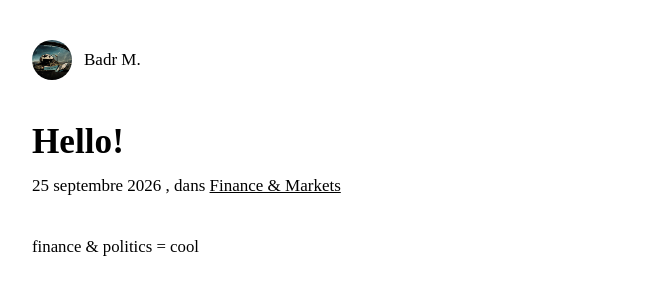
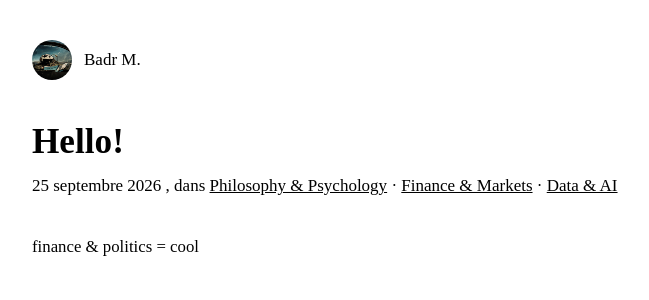
Before and after one commit to badrdata0/badrdata0.github.io, a Jekyll site: the page built from essays/hello.md, in a window 1280 px wide. Shown: the top 300 px of the page, without its empty margins (302-951 px from the left). Built offline with Jekyll 4.4.1, drawn with Linux system fonts in a browser that asks for light colours.

Commit message:
Update essai.html

```diff
--- a/_layouts/essai.html
+++ b/_layouts/essai.html
@@ -1,8 +1,7 @@
 <!doctype html><html lang="fr"><head>{% include head.html %}</head>
 <body><div class="essai">
-  {%- assign cat = site.data.categories | where: "id", page.category | first -%}
   <a class="haut" href="{{ '/' | relative_url }}"><img src="{{ site.photo | relative_url }}" alt=""><span>{{ site.nom }}</span></a>
   <h1>{{ page.title }}</h1>
-  <p class="meta">{% include date.html d=page.date %}{% if cat %}, dans <a href="{{ '/categories/' | append: cat.id | append: '.html' | relative_url }}">{{ cat.titre }}</a>{% endif %}</p>
+  <p class="meta">{% include date.html d=page.date %}{% for id in page.category %}{% assign cat = site.data.categories | where: "id", id | first %}{% if cat %}{% if forloop.first %}, dans {% else %} · {% endif %}<a href="{{ '/categories/' | append: cat.id | append: '.html' | relative_url }}">{{ cat.titre }}</a>{% endif %}{% endfor %}</p>
   <article>{{ content }}</article>
 </div></body></html>
```
